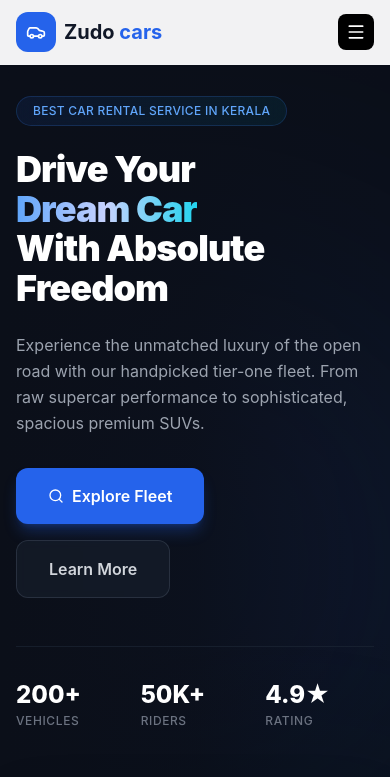
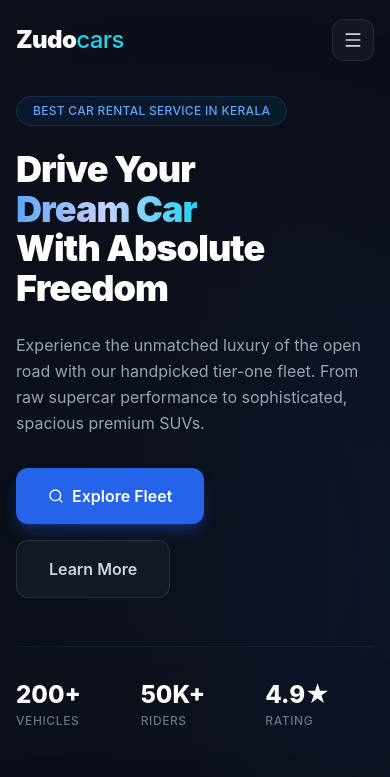
Before and after one commit to zudocarsdevelopment-collab/Zudocars-UI, a React (Vite) app: page / in a window 390 px wide. Shown: the top 777 px of the page. Built offline with nearby package versions, Linux system fonts and the light colour scheme; the HTML template or start-up script is replaced by a standard one.

Commit message:
zudo_header

```diff
--- a/src/components/Navbar.jsx
+++ b/src/components/Navbar.jsx
@@ -1,5 +1,5 @@
-import { useState } from 'react'
-import { Menu, X, Car, Phone } from 'lucide-react'
+import { useState, useEffect } from 'react'
+import { Menu, X, Phone, Sparkles } from 'lucide-react'
 import { cn } from '../lib/cn'
 
 const navLinks = [
@@ -12,78 +12,120 @@
 
 export default function Navbar() {
   const [open, setOpen] = useState(false)
+  const [scrolled, setScrolled] = useState(false)
+
+  // Track page scroll to transform background density dynamically
+  useEffect(() => {
+    const handleScroll = () => {
+      if (window.scrollY > 20) {
+        setScrolled(true)
+      } else {
+        setScrolled(false)
+      }
+    }
+    window.addEventListener('scroll', handleScroll)
+    return () => window.removeEventListener('scroll', handleScroll)
+  }, [])
 
   return (
-    <nav className="fixed top-0 left-0 right-0 z-50 bg-white/95 backdrop-blur-md border-b border-gray-100 shadow-sm">
-      <div className="max-w-7xl mx-auto px-4 sm:px-6 lg:px-8">
-        <div className="flex items-center justify-between h-16 lg:h-20">
-          <a href="#home" className="flex items-center gap-2">
-            <div className="w-10 h-10 bg-blue-600 rounded-xl flex items-center justify-center">
-              <Car className="w-5 h-5 text-white" />
-            </div>
-            <span className="text-xl font-bold text-gray-900">
-              Zudo<span className="text-blue-600"> cars</span>
+    <nav
+      className={cn(
+        "fixed top-0 left-0 right-0 z-50 transition-all duration-300 border-b",
+        scrolled
+          ? "bg-[#070a13]/85 backdrop-blur-xl border-white/[0.06] shadow-[0_4px_30px_rgba(0,0,0,0.4)] h-16 lg:h-20"
+          : "bg-transparent border-transparent h-20 lg:h-24"
+      )}
+    >
+      <div className="max-w-7xl mx-auto h-full px-4 sm:px-6 lg:px-8">
+        <div className="flex items-center justify-between h-full">
+
+          {/* Logo Brand Frame (Car Icon Removed) */}
+          <a href="#home" className="flex items-center group py-2">
+            <span className="text-2xl font-black text-white tracking-tight group-hover:text-cyan-400 transition-colors duration-300">
+              Zudo<span className="text-cyan-400 font-medium group-hover:text-white transition-colors duration-300">cars</span>
             </span>
           </a>
 
-          <div className="hidden lg:flex items-center gap-8">
+          {/* Center-Aligned Interactive Link Grid */}
+          <div className="hidden lg:flex items-center gap-1">
             {navLinks.map((link) => (
               <a
                 key={link.label}
                 href={link.href}
-                className="text-sm font-medium text-gray-600 hover:text-blue-600 transition-colors"
+                className="relative px-4 py-2 text-sm font-medium text-gray-400 hover:text-white transition-colors duration-300 group"
               >
                 {link.label}
+                {/* Cyber accent line beneath links */}
+                <span className="absolute bottom-0 left-4 right-4 h-[2px] bg-cyan-400 scale-x-0 group-hover:scale-x-100 transition-transform duration-300 origin-center rounded-full shadow-[0_0_8px_rgba(34,211,238,0.8)]" />
               </a>
             ))}
           </div>
 
-          <div className="hidden lg:flex items-center gap-4">
-            <a href="tel:+1234567890" className="flex items-center gap-2 text-sm text-gray-600 hover:text-blue-600 transition-colors">
-              <Phone className="w-4 h-4" />
+          {/* Desktop Right Actions Utility Deck */}
+          <div className="hidden lg:flex items-center gap-6">
+            <a
+              href="tel:+1234567890"
+              className="flex items-center gap-2 text-sm font-medium text-gray-400 hover:text-cyan-400 transition-colors duration-300"
+            >
+              <Phone className="w-4 h-4 text-cyan-400" />
               +1 (234) 567-890
             </a>
+
             <a
               href="#booking"
-              className="bg-blue-600 text-white px-5 py-2.5 rounded-xl text-sm font-semibold hover:bg-blue-700 transition-colors shadow-md shadow-blue-600/25"
+              className="relative inline-flex items-center gap-1.5 bg-gradient-to-r from-blue-600 to-cyan-500 text-white px-5 py-2.5 rounded-xl text-sm font-bold tracking-wide hover:opacity-95 active:scale-[0.98] transition-all shadow-[0_4px_20px_rgba(37,99,235,0.25)]"
             >
+              <Sparkles className="w-4 h-4 text-cyan-200" />
               Book Now
             </a>
           </div>
 
+          {/* Custom Hamburger Trigger Toggle */}
           <button
             onClick={() => setOpen(!open)}
             aria-label="Toggle menu"
-            className="lg:hidden p-2 rounded-lg bg-black text-white hover:bg-gray-900 transition-colors"
+            className="lg:hidden p-2.5 rounded-xl bg-white/[0.04] border border-white/[0.08] text-gray-300 hover:text-white hover:bg-white/[0.08] transition-all"
           >
             {open ? <X className="w-5 h-5" /> : <Menu className="w-5 h-5" />}
           </button>
         </div>
       </div>
 
+      {/* Mobile Drawer Slide Panel Overlay */}
       <div
         className={cn(
-          'lg:hidden overflow-hidden transition-all duration-300',
-          open ? 'max-h-96 border-b border-gray-100' : 'max-h-0'
+          'lg:hidden overflow-hidden transition-all duration-300 bg-[#070a13]/95 backdrop-blur-2xl border-b border-white/[0.06]',
+          open ? 'max-h-[420px] opacity-100' : 'max-h-0 opacity-0 pointer-events-none'
         )}
       >
-        <div className="px-4 py-4 space-y-3 bg-white shadow-lg border-t border-gray-100">
+        <div className="px-4 py-6 space-y-2">
           {navLinks.map((link) => (
             <a
               key={link.label}
               href={link.href}
               onClick={() => setOpen(false)}
-              className="block text-base font-bold text-gray-900 hover:text-blue-600 py-3 transition-colors"
+              className="block text-lg font-bold text-gray-300 hover:text-cyan-400 px-3 py-3 rounded-xl hover:bg-white/[0.02] transition-all"
             >
               {link.label}
             </a>
           ))}
-          <a
-            href="#booking"
-            className="block bg-blue-600 text-white px-5 py-3 rounded-xl text-base font-bold text-center hover:bg-blue-700 transition-colors mt-3"
-          >
-            Book Now
-          </a>
+
+          <div className="pt-4 border-t border-white/[0.06] space-y-4">
+            <a
+              href="tel:+1234567890"
+              className="flex items-center gap-3 px-3 text-base text-gray-400 hover:text-cyan-400 transition-colors"
+            >
+              <Phone className="w-4 h-4 text-cyan-400" />
+              +1 (234) 567-890
+            </a>
+            <a
+              href="#booking"
+              onClick={() => setOpen(false)}
+              className="block bg-gradient-to-r from-blue-600 to-cyan-500 text-white px-5 py-3.5 rounded-xl text-base font-bold text-center shadow-[0_4px_15px_rgba(37,99,235,0.2)]"
+            >
+              Book Now
+            </a>
+          </div>
         </div>
       </div>
     </nav>
```
Also changed, not shown: 4 other files (tests, documents, lock files or other folders).
